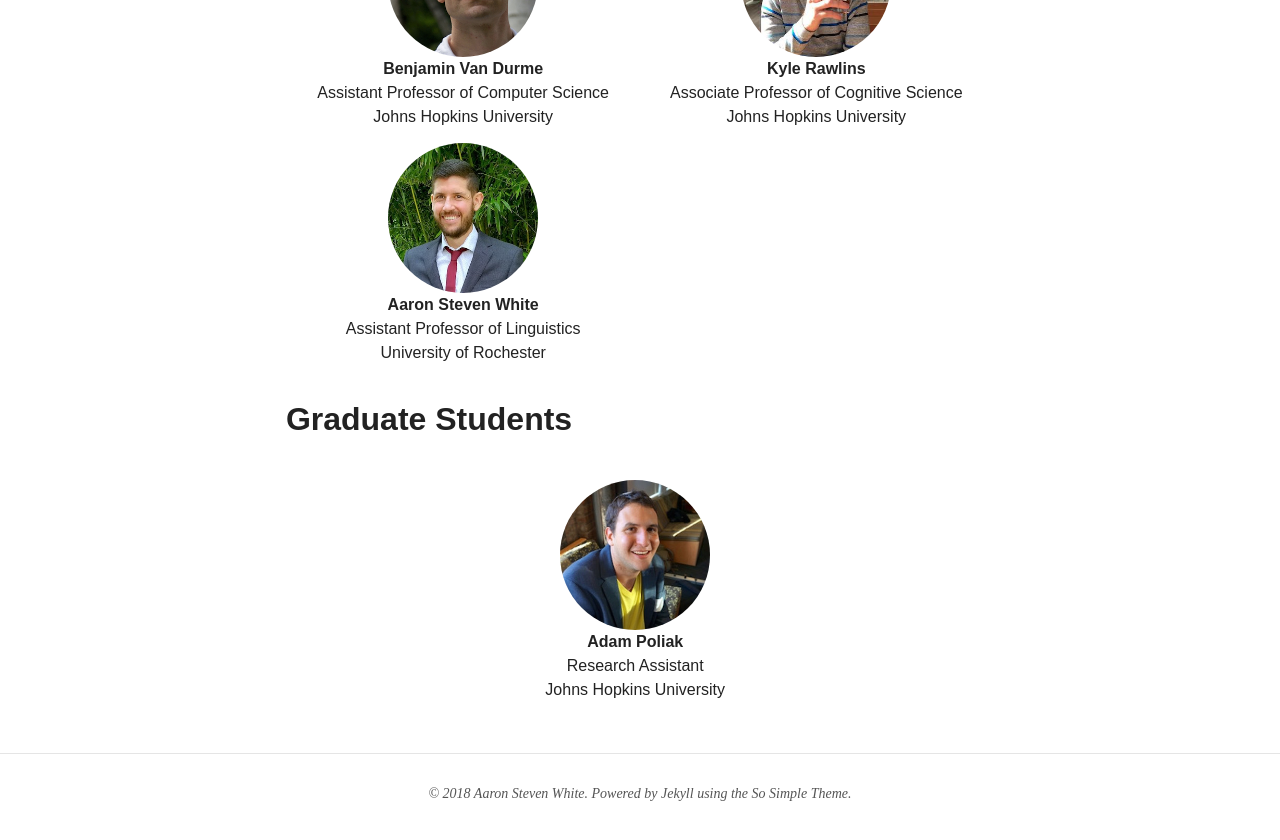
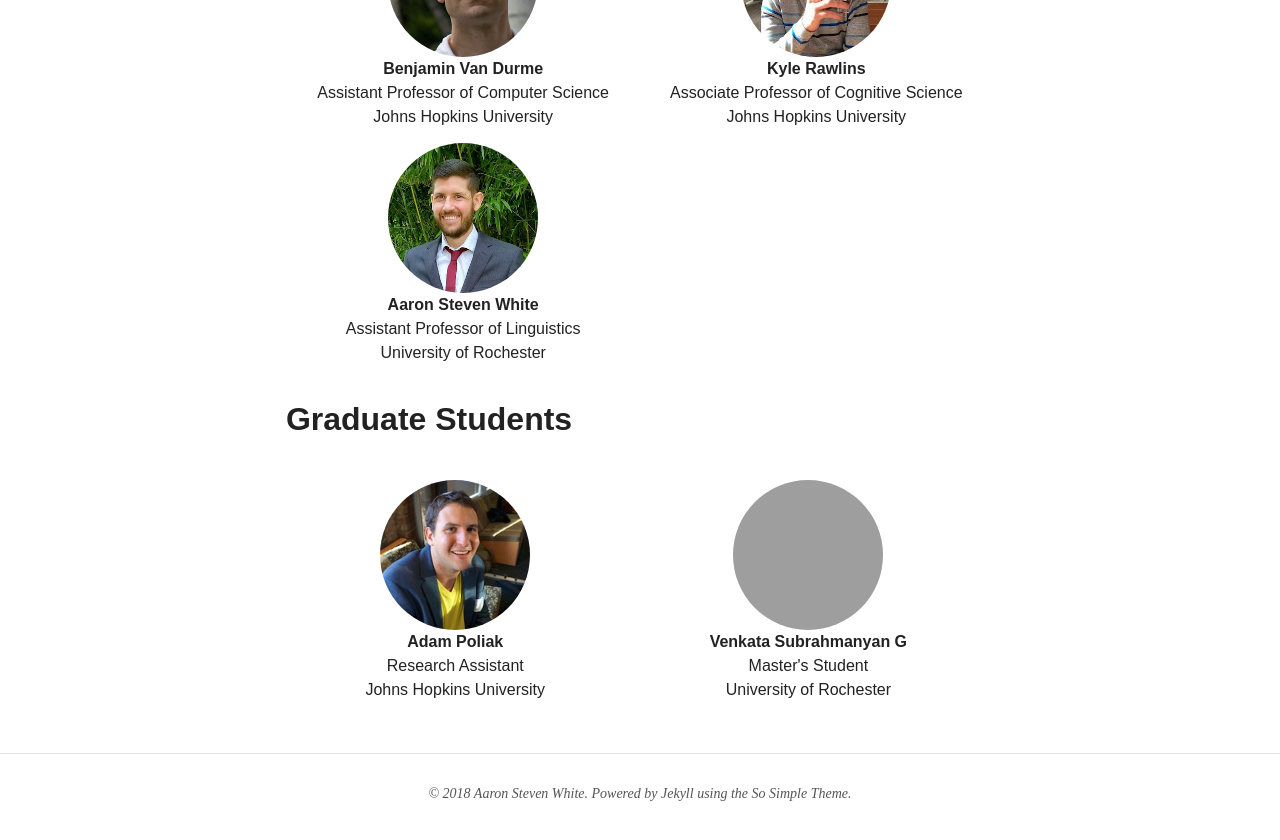
Before and after one commit to decompositional-semantics-initiative/decompositional-semantics-initiative.github.io, a Jekyll site: the page built from researchers/index.md, in a window 1280 px wide and 900 px high, scrolled down 776 px. Shown: the top 840 px of the window. Built offline with Jekyll 4.4.1, drawn with Linux system fonts in a browser that asks for light colours; nearby versions of some CDN libraries.

Commit message:
Added data and files for Venkat

```diff
--- a/_data/researchers.yml
+++ b/_data/researchers.yml
@@ -64,3 +64,11 @@ graduatestudents:
       email: azpoliak@cs.jhu.edu
       projects:
         - dnc
+    venkat:
+      name: Venkata Subrahmanyan G
+      role: Master's Student
+      affiliation: University of Rochester
+      website: https://venkatasg.me
+      email: vgovinda@ur.rochester.edu
+      projects:
+        -genericity
```
